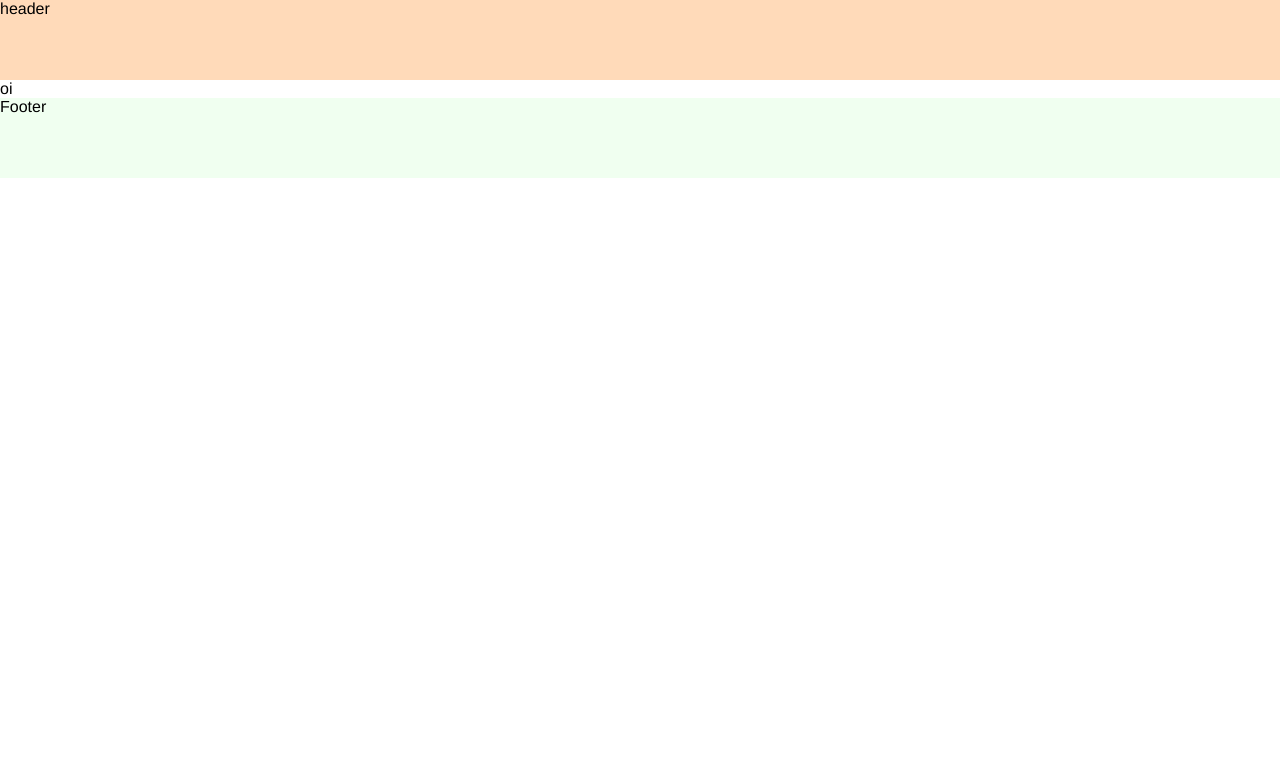
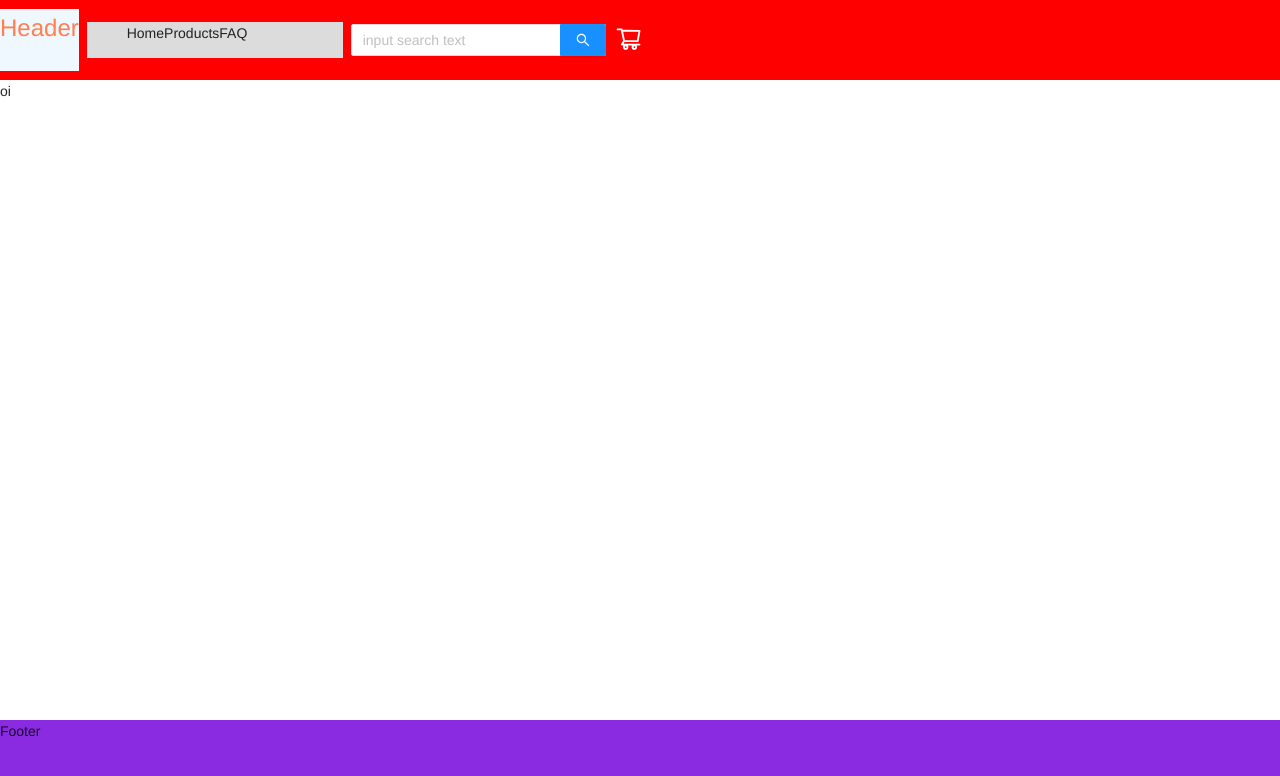
Before and after one commit to edupezz/Renner, a React (Create React App) app: page / in a window 1280 px wide. Shown: the top 776 px of the page. Built offline with nearby package versions, Linux system fonts and the light colour scheme.

Commit message:
header structure added

```diff
--- a/package.json
+++ b/package.json
@@ -3,6 +3,7 @@
   "version": "0.1.0",
   "private": true,
   "dependencies": {
+    "@ant-design/icons": "^4.7.0",
     "@testing-library/jest-dom": "^5.16.5",
     "@testing-library/react": "^13.3.0",
     "@testing-library/user-event": "^13.5.0",
--- a/src/App.js
+++ b/src/App.js
@@ -1,15 +1,16 @@
-import GlobalStyle from "./globalStyles";
+import { GlobalStyle, AppContainer } from "./globalStyles";
+
 import Header from "./components/Header/index";
 import Footer from "./components/Footer/index";
 
 function App() {
   return (
-    <>
+    <AppContainer>
       <GlobalStyle />
       <Header />
       <div>oi</div>
       <Footer />
-    </>
+    </AppContainer>
   );
 }
 
--- a/src/components/Footer/styles.js
+++ b/src/components/Footer/styles.js
@@ -3,5 +3,6 @@ import styled from "styled-components";
 export const FooterContainer = styled.div`
   width: 100%;
   height: 10vh;
-  background-color: honeydew;
+  background-color: blueviolet;
+  grid-area: footer;
 `;
--- a/src/components/Header/index.js
+++ b/src/components/Header/index.js
@@ -1,8 +1,46 @@
 import React from "react";
-import { HeaderContainer } from "./styles";
+import {
+  ShoppingCartContainer,
+  SearchContainer,
+  HeaderContainer,
+  LogoContainer,
+  NavContainer,
+} from "./styles";
+import { Input, Space } from "antd";
+
+import { ShoppingCartOutlined } from "@ant-design/icons";
+
+const { Search } = Input;
 
 const Header = () => {
-  return <HeaderContainer>header</HeaderContainer>;
+  const onSearch = (value) => console.log(value);
+
+  return (
+    <HeaderContainer>
+      <Space direction="horizontal">
+        <LogoContainer>
+          <p>Header</p>
+        </LogoContainer>
+        <NavContainer>
+          <ul>
+            <li>Home</li>
+            <li>Products</li>
+            <li>FAQ</li>
+          </ul>
+        </NavContainer>
+        <SearchContainer>
+          <Search
+            placeholder="input search text"
+            onSearch={onSearch}
+            enterButton
+          />
+        </SearchContainer>
+        <ShoppingCartContainer>
+          <ShoppingCartOutlined />
+        </ShoppingCartContainer>
+      </Space>
+    </HeaderContainer>
+  );
 };
 
 export default Header;
--- a/src/components/Header/styles.js
+++ b/src/components/Header/styles.js
@@ -1,7 +1,51 @@
 import styled from "styled-components";
 
 export const HeaderContainer = styled.div`
+  display: flex;
   width: 100%;
   height: 10vh;
-  background-color: peachpuff;
+  background-color: red;
+  grid-area: header;
 `;
+
+export const LogoContainer = styled.div`
+  display: flex;
+  height: auto;
+  background-color: aliceblue;
+
+  p {
+    color: coral;
+    font-size: 1.5rem;
+  }
+`;
+
+export const NavContainer = styled.nav`
+  display: flex;
+  width: 20vw;
+  flex-direction: row;
+  flex-flow: row;
+  background-color: gainsboro;
+
+  ul {
+    display: flex;
+    align-items: center;
+  }
+
+  li {
+    list-style-type: none;
+  }
+`;
+
+export const SearchContainer = styled.div`
+  width: 20vw;
+  display: flex;
+`;
+
+export const ShoppingCartContainer = styled.div`
+  width: 10vw;
+
+  :first-child {
+    font-size: 1.7rem;
+    color: #fff;
+  }
+`;
--- a/src/globalStyles.js
+++ b/src/globalStyles.js
@@ -1,15 +1,24 @@
 import { createGlobalStyle } from "styled-components";
+import styled from "styled-components";
+import "antd/dist/antd.css";
 
-const GlobalStyle = createGlobalStyle`
+export const GlobalStyle = createGlobalStyle`
+
+  html {
+    font-size: 16px;
+  }
   body {
     width: 100vw;
     margin: 0;
     padding: 0;
     font-family: Open-Sans, Helvetica, Sans-Serif;
-  }
-  html {
-    font-size: 16px;
-  }
+  }`;
+
+export const AppContainer = styled.main`
+  display: grid;
+  grid-template: 10vh 80vh 10vh / 1fr 1fr 1fr;
+  grid-template-areas:
+    "header header header"
+    "content content content"
+    "footer footer footer";
 `;
-
-export default GlobalStyle;
```
Also changed, not shown: src/utils/products.json (added, +8 -0 lines), src/pages/HomePage/index.js (added), src/pages/HomePage/styles.js (added), src/pages/ProductPage.js/index.js (added), src/pages/ProductPage.js/styles.js (added), 1 other file (tests, documents, lock files or other folders).
